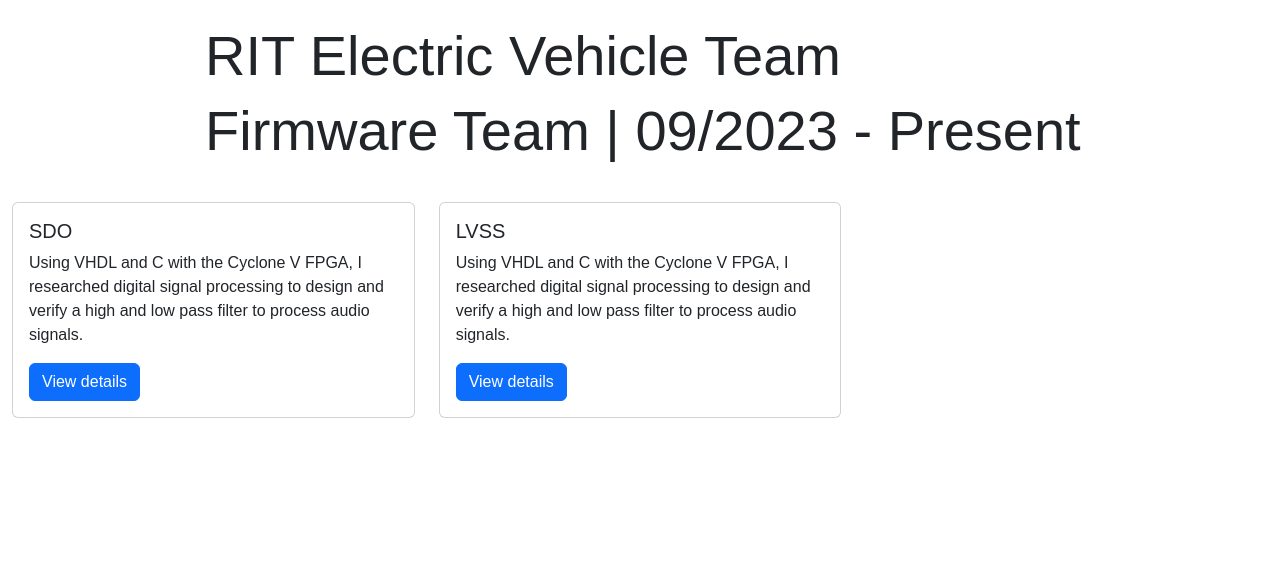
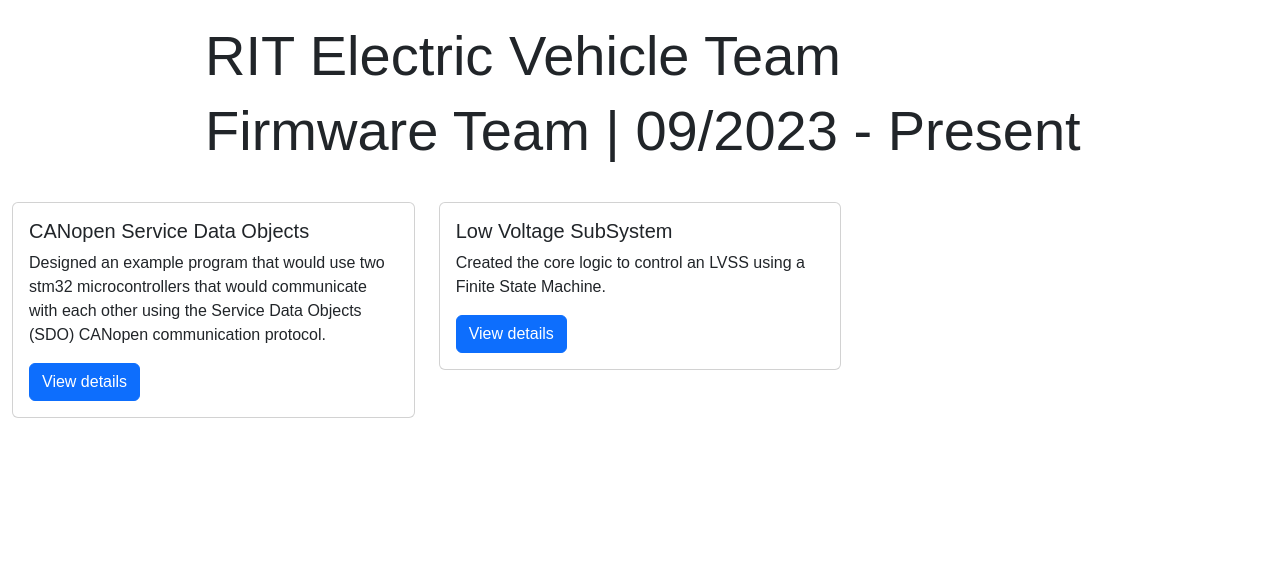
Before and after one commit to DiegoLHendrix/diego-portfolio, a Django app: page /evt/ in a window 1280 px wide; the page is wider, and only the part inside the window is pictured. Shown: the part 56-643 px from the top of that part. Run offline with Django 5.2, Linux system fonts and the light colour scheme.

Commit message:
Made cards with fullscreen modals

```diff
--- a/templates/projects/esd.html
+++ b/templates/projects/esd.html
@@ -32,8 +32,8 @@
         <h5 class="card-title">Card title</h5>
         <p class="card-text">This is a longer card with supporting text below as a natural lead-in to additional
           content. This content is a little bit longer.</p>
-        <a class="btn btn-primary" href="/" role="button" data-bs-toggle="modal" data-bs-target="#exampleModal">Go
-          somewhere</a>
+        <a class="btn btn-primary" href="/" role="button" data-bs-toggle="modal" data-bs-target="#exampleModal">View
+          details</a>
       </div>
     </div>
   </div>
--- a/templates/projects/evt.html
+++ b/templates/projects/evt.html
@@ -16,15 +16,14 @@
   <a href="#rtos-section" class="btn btn-primary btn-lg">RTOS Page</a> -->
 </div>
 
-
 <div class="row row-cols-1 row-cols-md-3 g-4"> <!-- Card Grid -->
   <div class="col">
     <div class="card">
       <!-- <img src="..." class="card-img-top" alt="..."> -->
       <div class="card-body">
-        <h5 class="card-title">SDO</h5>
-        <p class="card-text">Using VHDL and C with the Cyclone V FPGA, I researched digital signal processing to design
-          and verify a high and low pass filter to process audio signals.</p>
+        <h5 class="card-title">CANopen Service Data Objects</h5>
+        <p class="card-text">Designed an example program that would use two stm32 microcontrollers that would
+          communicate with each other using the Service Data Objects (SDO) CANopen communication protocol.</p>
         <!-- Button to trigger the CAN modal -->
         <button type="button" class="btn btn-primary" id="showCanModalButton">
           View details
@@ -37,10 +36,8 @@
     <div class="card">
       <!-- <img src="..." class="card-img-top" alt="..."> -->
       <div class="card-body">
-        <h5 class="card-title">LVSS</h5>
-        <p class="card-text">Using VHDL and C with the Cyclone V FPGA, I researched digital signal processing to
-          design
-          and verify a high and low pass filter to process audio signals.</p>
+        <h5 class="card-title">Low Voltage SubSystem</h5>
+        <p class="card-text">Created the core logic to control an LVSS using a Finite State Machine.</p>
         <!-- Button to trigger the LVSS modal -->
         <button type="button" class="btn btn-primary" id="showLvssModalButton">
           View details
@@ -59,9 +56,9 @@
         <button type="button" class="btn-close" data-bs-dismiss="modal" aria-label="Close"></button>
       </div>
       <div class="modal-body">
-        <strong>I designed an example program that would use two stm32 microcontrollers that would communicate
-          with
-          each other using the Service Data Objects (SDO) CANopen communication protocol.</strong>
+        <strong>Overview:<br></strong>
+        <p>I designed an example program that would use two stm32 microcontrollers that would communicate with each
+          other using the Service Data Objects (SDO) CANopen communication protocol.</p>
       </div>
       <div class="modal-footer">
         <button type="button" class="btn btn-primary" data-bs-dismiss="modal">Close</button>
@@ -79,8 +76,12 @@
         <button type="button" class="btn-close" data-bs-dismiss="modal" aria-label="Close"></button>
       </div>
       <div class="modal-body">
+        <strong>Overview:<br></strong>
+        <p>The Low Voltage Subsystem (LVSS) is a system that controls the power distribution of the bike. The LVSS is
+          responsible for turning on and off the bike's power systems. The LVSS is controlled by a Finite State Machine
+          (FSM) that is implemented in the firmware.</p>
         <strong>Firmware Documentation:</strong>
-        <iframe src="{% static 'docs/lvss.pdf' %}" width="100%" height="100%" style="border: none;"></iframe>
+        <iframe src="../../static/docs/lvss.pdf" width="100%" height="100%" style="border: none;"></iframe>
       </div>
       <div class="modal-footer">
         <button type="button" class="btn btn-primary" data-bs-dismiss="modal">Close</button>
@@ -89,7 +90,6 @@
   </div>
 </div> <!-- LVSS Modal -->
 
-
 <!-- Bootstrap JS -->
 <script src="https://cdn.jsdelivr.net/npm/bootstrap@5.3.0-alpha1/dist/js/bootstrap.min.js"></script>
 
```
Also changed, not shown: 1 other file.
